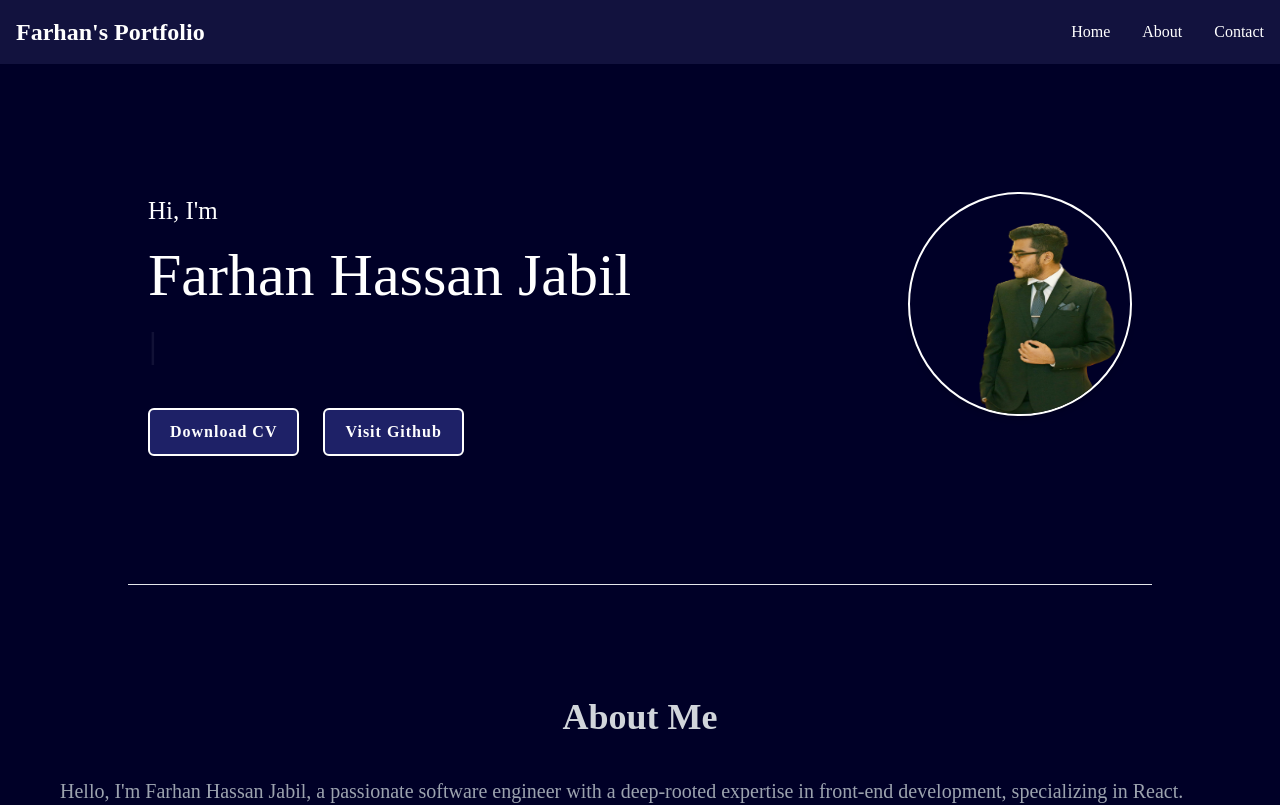
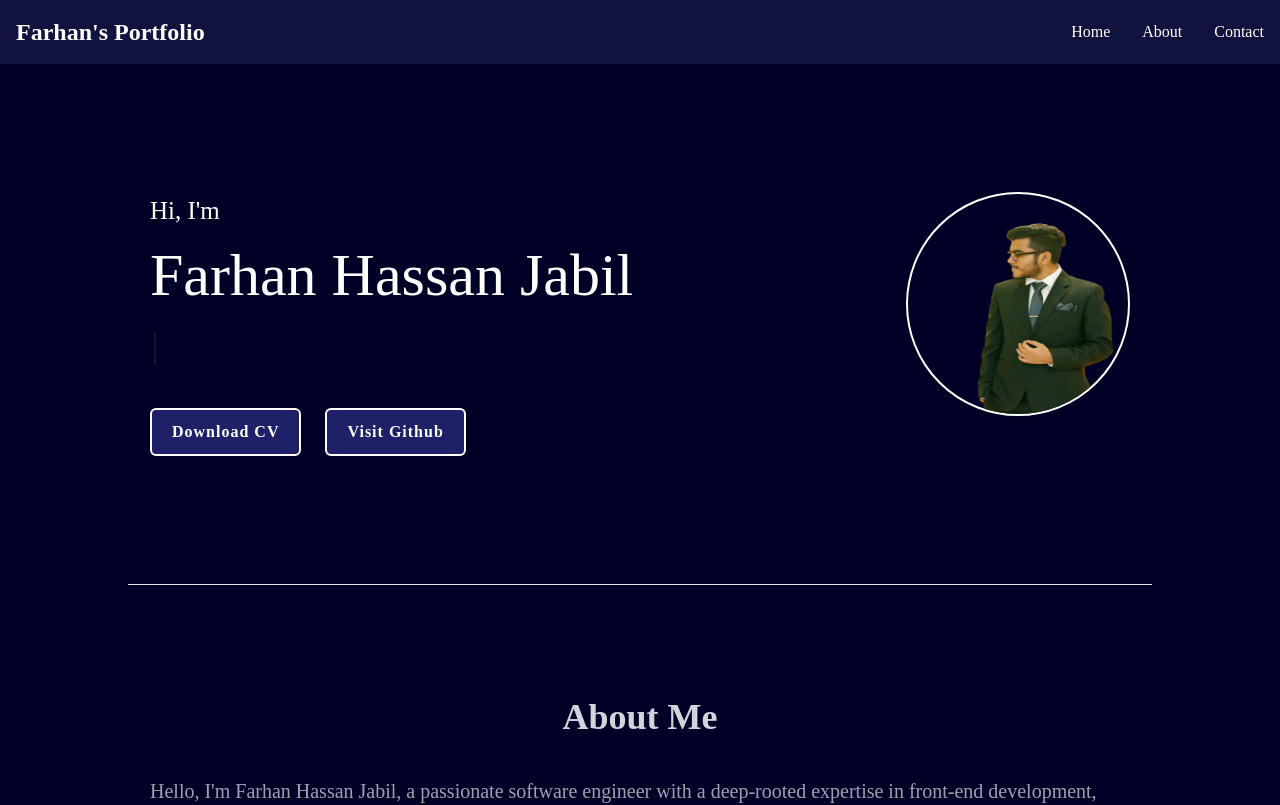
Before and after one commit to farhan-jabil/my-portfolio, a React (Create React App) app: page / in a window 1280 px wide. Shown: the top 805 px of the page. Built offline with nearby package versions, Linux system fonts and the light colour scheme.

Commit message:
fixing about

```diff
--- a/src/App.css
+++ b/src/App.css
@@ -2,15 +2,27 @@ body {
     background-color: #000027;
 }
 
-.container {
-    max-width: 1200px; /* Make sure the container doesn't exceed the viewport width */
-    margin: 0 auto;
-    padding-left: 20px; /* Adjust this as needed for smaller screens */
-    padding-right: 20px; /* Adjust this as needed for smaller screens */
+@media screen and (min-width: 1300px) {
+    .container {
+        max-width: 1200px; /* Make sure the container doesn't exceed the viewport width */
+        margin: 0 auto;
+        padding-left: 20px; /* Adjust this as needed for smaller screens */
+        padding-right: 20px; /* Adjust this as needed for smaller screens */
+    }
 }
 
+@media screen and (max-width: 1299px) {
+    .container {
+        max-width: 1000px;
+        margin: 0 auto;
+        padding-left: 10px; /* Adjust for smaller screens */
+        padding-right: 10px; /* Adjust for smaller screens */
+    }
+}
+
+
 /* Responsive adjustments */
-@media screen and (max-width: 768px) {
+@media screen and (max-width: 1080px) {
     .container {
         max-width: 700px;
         padding-left: 10px; /* Adjust for smaller screens */
```
